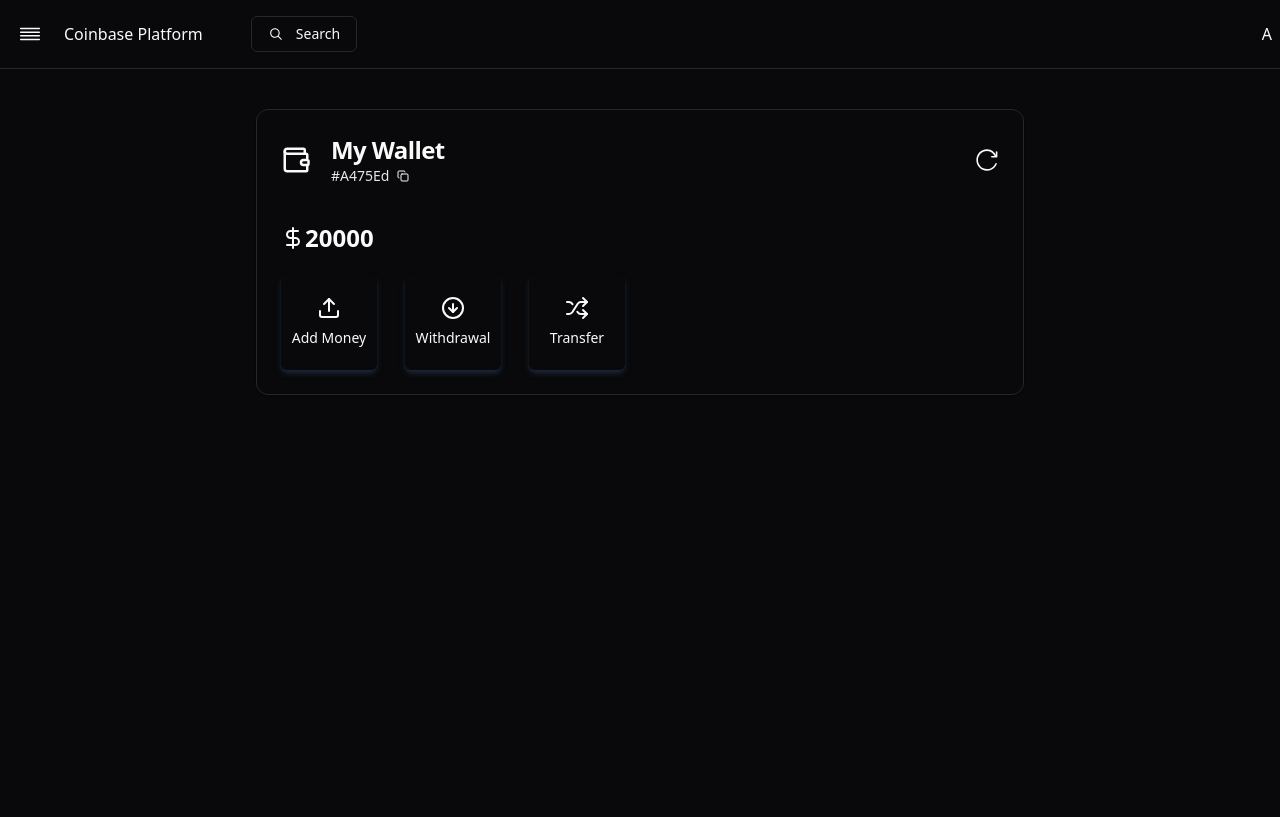
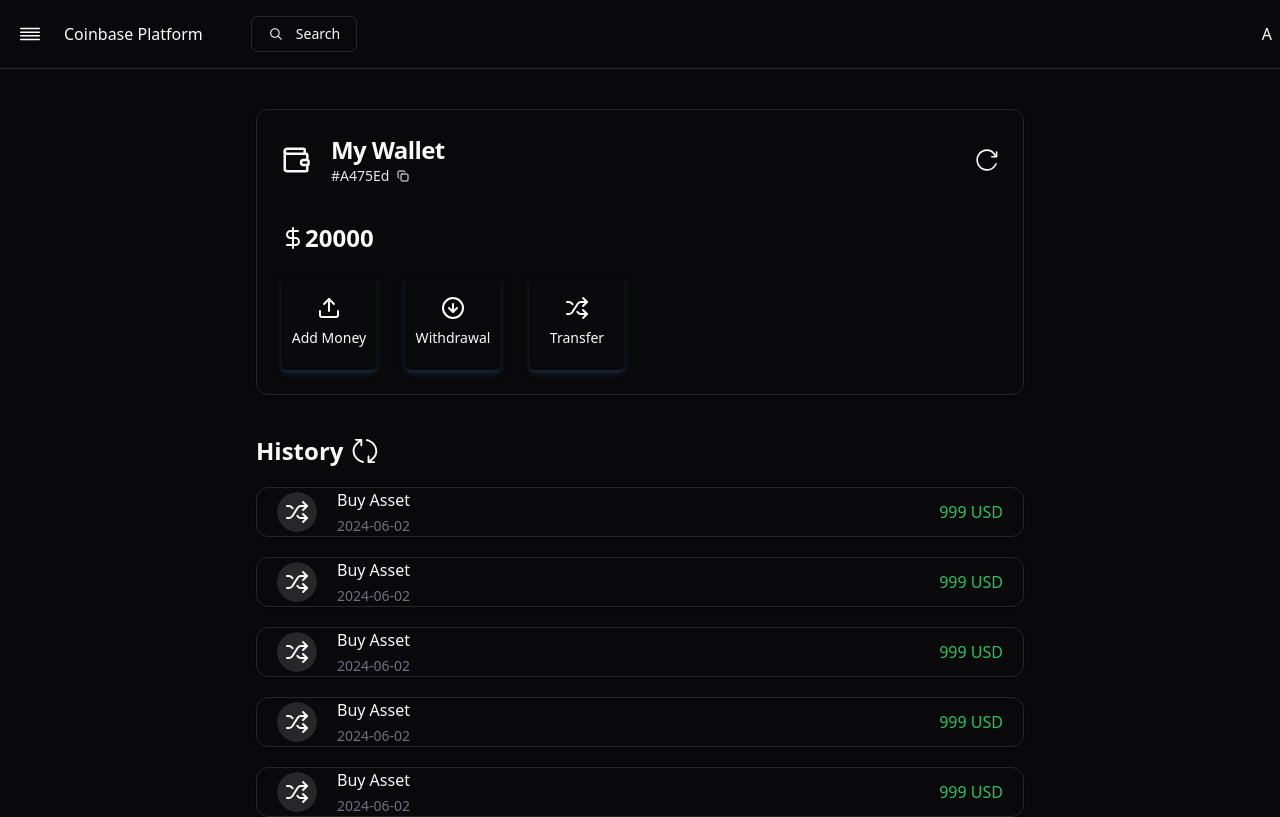
Before and after one commit to adithpd/trading-react, a React (Vite) app: page /wallet in a window 1280 px wide. Shown: the top 817 px of the page. Built offline with nearby package versions, Linux system fonts and the light colour scheme.

Commit message:
Wallet development completed

```diff
--- a/src/page/Wallet/Wallet.jsx
+++ b/src/page/Wallet/Wallet.jsx
@@ -2,10 +2,11 @@
 import { Card, CardHeader, CardTitle, CardContent } from "@/components/ui/card"
 import { Dialog, DialogTrigger, DialogContent, DialogHeader, DialogTitle } from "@/components/ui/dialog"
 import { CopyIcon, DollarSign, ShuffleIcon, UploadIcon, WalletIcon, ArrowDownCircle } from 'lucide-react'
-import { ReloadIcon } from '@radix-ui/react-icons'
+import { ReloadIcon, UpdateIcon } from '@radix-ui/react-icons'
 import { TopupForm } from './TopupForm';
 import { WithdrawalForm } from './WithdrawalForm';
 import { TransferForm } from './TransferForm';
+import { Avatar, AvatarFallback } from "@/components/ui/avatar"
 
 
 export const Wallet = () => {
@@ -91,6 +92,36 @@
             </div>
           </CardContent>
         </Card>
+
+        <div className="py-5 pt-10">
+          <div className="flex gap-2 items-center pb-5">
+            <h1 className="text-2xl font-semibold">History</h1>
+            <UpdateIcon className="h-7 w-7 cursor-pointer hover:text-gray-400"/>
+          </div>
+
+          <div className="space-y-5">
+            {[1,1,1,1,1,1,1].map((item,i) =>
+              <div key={i}>
+                <Card className="px-5 flex justify-between items-center">
+                  <div className="flex items-center gap-5">
+                    <Avatar>
+                      <AvatarFallback>
+                        <ShuffleIcon className=""/>
+                      </AvatarFallback>
+                    </Avatar>
+                    <div className="space-y-1">
+                      <h1>Buy Asset</h1>
+                      <p className="text-sm text-gray-500">2024-06-02</p>
+                    </div>
+                  </div>
+                  <div>
+                    <p className={`text-green-500`}>999 USD</p>
+                  </div>
+                </Card>
+              </div>
+            )}
+          </div>
+        </div>
       </div>
     </div>
   )
```
